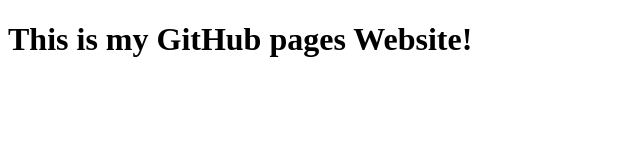
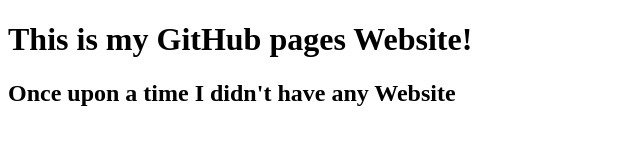
Before and after one commit to Abhishekgupta2024/Abhishekgupta2024.github.io, a plain HTML site: page index.html in a window 1280 px wide. Shown: the whole page, without its empty margins (0-640 px from the left). Drawn offline with Linux system fonts and the light colour scheme.

Commit message:
Add a line

```diff
--- a/index.html
+++ b/index.html
@@ -7,5 +7,6 @@
     </head>
     <body>
         <h1>This is my GitHub pages Website!</h1>
+        <h2>Once upon a time I didn't have any Website</h2>
     </body>
 </html>
```
